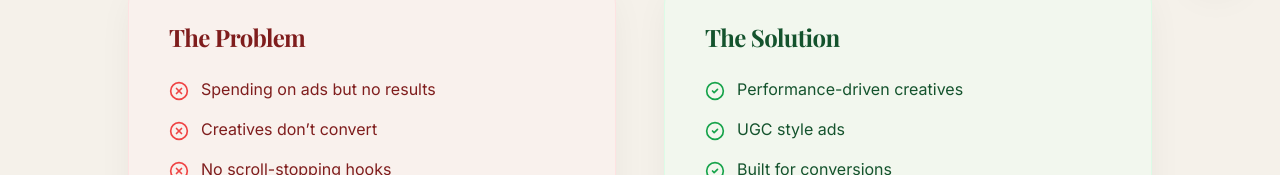
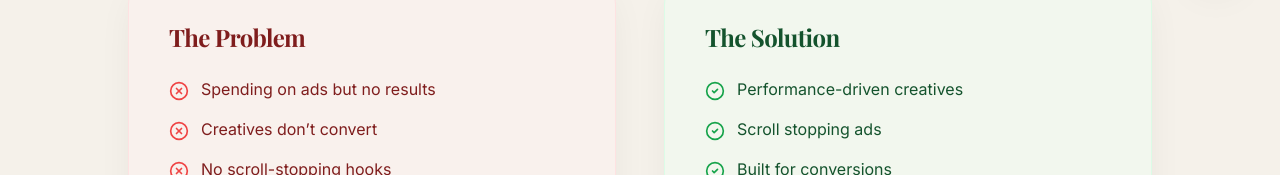
Before and after one commit to getwebdevhq/ambleandfox, a Next.js app: page /ads-creative-offer in a window 1280 px wide. Shown: the part 777-952 px from the top of the page. Built offline with nearby package versions, Linux system fonts and the light colour scheme; a web font is replaced by a local one.

Commit message:
Update ads creative offer page

```diff
--- a/src/app/(funnels)/ads-creative-offer/page.tsx
+++ b/src/app/(funnels)/ads-creative-offer/page.tsx
@@ -59,7 +59,7 @@ export default function AdsCreativeOffer() {
               <ul className="space-y-4">
                 {[
                   "Performance-driven creatives",
-                  "UGC style ads",
+                  "Scroll stopping ads",
                   "Built for conversions",
                 ].map((point, i) => (
                   <li key={i} className="flex items-start gap-3">
```
